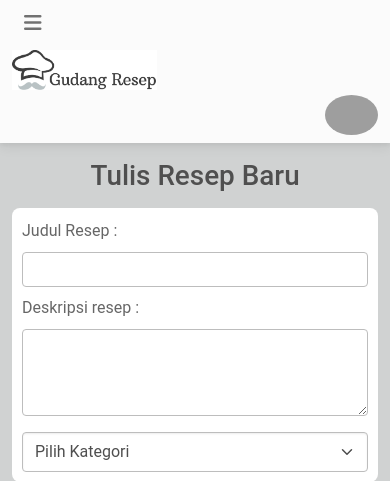
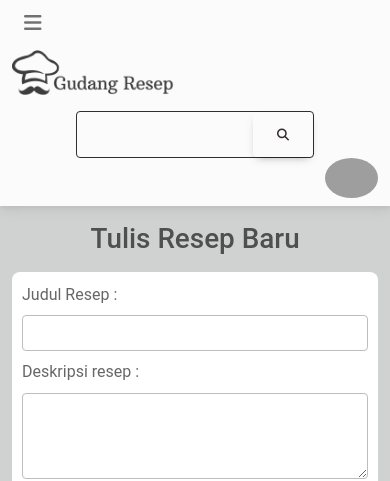
Before and after one commit to Alloy-S/project-tekweb, a PHP site: page /tambahResep.php in a window 390 px wide, after a click that opens the changed part. Shown: the top 481 px of the page. Run offline with PHP 8.4, Linux system fonts and the light colour scheme; a user stored in the database is signed in; data comes from the database, SQL or seed files in the repository; grey boxes are pictures that could not be loaded.

Commit message:
gass revisi pagi karenn

```diff
--- a/editResep.php
+++ b/editResep.php
@@ -137,6 +137,10 @@ if (isset($_POST['save'])) {
                 <a class="navbar-brand mt-2 mt-lg-0" href="index.php">
                     <img src="img\Gudang Resep.png" height="45" alt="GR Logo" loading="lazy" />
                 </a>
+                <div class="input-group d-flex justify-content-center">
+                    <div class="coba form-outline w-25 rounded" style="--bs-border-opacity: .5;">
+                    </div>
+                </div>
 
                 <!-- Collapsible wrapper -->
 
@@ -248,7 +252,7 @@ if (isset($_POST['save'])) {
                 </div>
 
                 <div class="field-input">
-                    <button class="btn btn-primary" type="submit" id="save" name="save">Save</button>
+                    <button class="btn btn-success" type="submit" id="save" name="save">Save</button>
                     <button class="btn btn-danger" type="submit" id="delete" name="delete">Delete</button>
                 </div>
 
--- a/style.css
+++ b/style.css
@@ -111,7 +111,7 @@ html {
     margin-top: 3%;
   }
   #btn-tambah{
-    margin-top: 9%;
+    margin-top: 19%;
   }
   .navbar-collapse.show {
     background-color: #aaadab;
--- a/tambahResep.php
+++ b/tambahResep.php
@@ -227,6 +227,17 @@ $data = query("SELECT * FROM kategori");
             .content {
                 width: 100%;
             }
+
+            #search-unit {
+                width: 65%;
+                margin-top: 3%;
+            }
+        }
+
+        @media (min-width: 993px) {
+            #search-unit {
+                width: 25%;
+            }
         }
     </style>
 </head>
@@ -237,25 +248,36 @@ $data = query("SELECT * FROM kategori");
         <!-- Container wrapper -->
         <div class="container-fluid">
             <!-- Toggle button -->
-            <button class="navbar-toggler" type="button" data-mdb-toggle="collapse" data-mdb-target="#navbarSupportedContent" aria-controls="navbarSupportedContent" aria-expanded="false" aria-label="Toggle navigation">
+            <button class="navbar-toggler" type="button" name="button" data-mdb-toggle="collapse" data-mdb-target="#navbarSupportedContent" aria-controls="navbarSupportedContent" aria-expanded="false" aria-label="Toggle navigation">
                 <i class="fas fa-bars"></i>
             </button>
 
             <!-- Collapsible wrapper -->
             <div class="collapse navbar-collapse" id="navbarSupportedContent">
                 <!-- Navbar brand -->
-                <a class="navbar-brand mt-2 mt-lg-0" href="index.php">
-                    <img src="img\Gudang Resep.png" height="40" alt="GR Logo" loading="lazy" />
+                <a href="index.php" class="navbar-brand mt-2 mt-lg-0">
+                    <img src="img\black.png" height="45" alt="GR Logo" loading="lazy" />
                 </a>
-
-
+                <!-- <div class="container-xl ms-5 position-absolute top-50 start-100 translate-middle"> -->
+                <div class="input-group d-flex justify-content-center">
+                    <div class="coba form-outline rounded border border-dark" id="search-unit" style="--bs-border-opacity: .5;">
+                        <form class="d-flex flex-row" action="search.php" method="GET">
+                            <input id="search-input" type="search" name="search_index" class="form-control text-dark" />
+                            <button type="submit" id='myBtn' class="btn" name="submit_btn" style="background-color:transparent; line-height:2.3">
+                                <i class="fas fa-search text-dark"></i>
+                            </button>
+                        </form>
+                    </div>
+                </div>
+                <!-- </div> -->
                 <!-- Collapsible wrapper -->
-
                 <!-- Right elements -->
                 <?php if (isset($_SESSION["login_user"])) : ?>
+                    <div class="d-flex align-items-center d-flex justify-content-center" style="margin-left: 9%;">
+                    </div>
                     <div class="d-flex justify-content-end" id="logo-dropdown">
                         <!-- Avatar -->
-                        <div class="dropdown d-flex justify-content-end">
+                        <div class="dropdown d-flex justify-content-end" style="margin-left: -30%;">
                             <a class="dropdown-toggle d-flex align-items-center hidden-arrow" href="#" id="navbarDropdownMenuAvatar" role="button" data-mdb-toggle="dropdown" aria-expanded="false">
                                 <img src="img/anonymous.jpg" class="rounded-circle" height="40" alt="Profile" loading="lazy" />
                             </a>
```
Also changed, not shown: editProfile.php (+16 -1 lines), myprofile.php (+17 -2 lines), search.php (+6 -2 lines).
